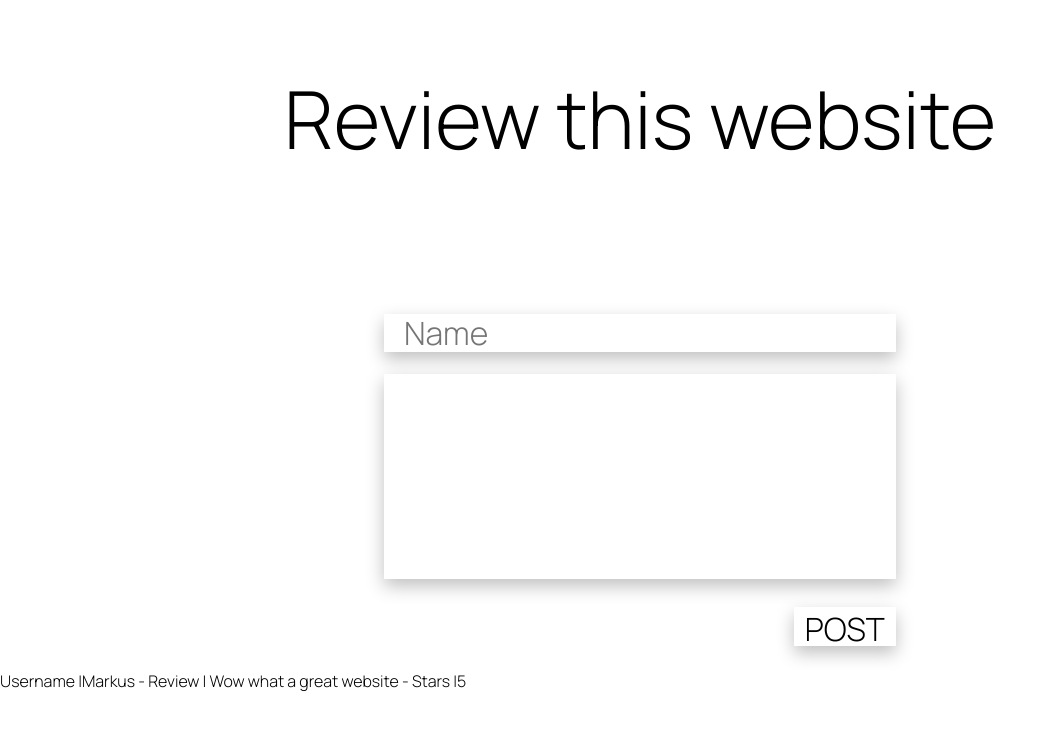
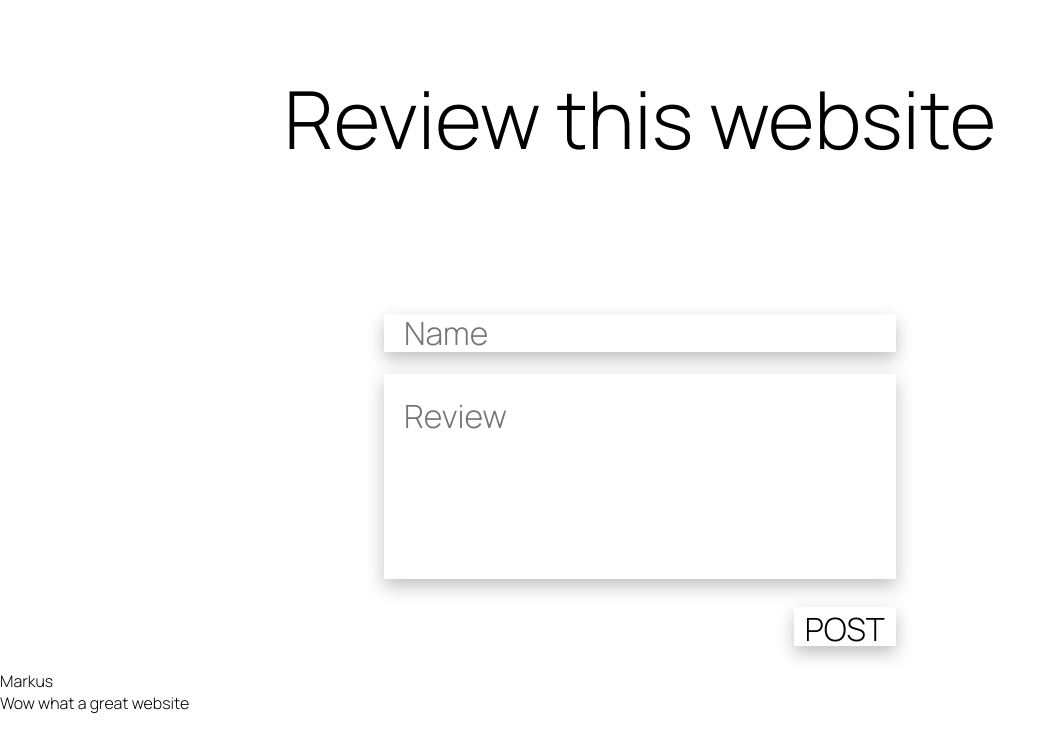
Before and after one commit to maguzzz/Make-a-Review, a PHP site: page / in a window 1280 px wide. Shown: the top 753 px of the page, without its empty margins (0-1056 px from the left). Run offline with PHP 8.4, Linux system fonts and the light colour scheme; data comes from the database, SQL or seed files in the repository; data that the repository does not hold is empty.

Commit message:
Displaying users in card

```diff
--- a/index.php
+++ b/index.php
@@ -4,11 +4,10 @@ $conn = mysqli_connect("localhost", "root", "", "review");
 
 $userName = $_POST["name"] ?? "";
 $userReview = $_POST["review"] ?? "";
-$userRating = 5;
 
 if (!empty($userName) && !empty($userReview)) {
 
-    $sql = "INSERT INTO tb_reviews (userName, review, rating) VALUES ('$userName', '$userReview', '$userRating')";
+    $sql = "INSERT INTO tb_reviews (userName, review, postDate) VALUES ('$userName', '$userReview', DATE_FORMAT(NOW(), '%d-%m-%Y'))";
 
     if ($conn->query($sql) === true) {
         echo "[New review created successfully]<br>";
@@ -38,11 +37,12 @@ if (!empty($userName) && !empty($userReview)) {
         <h1 class="title">Review this website</h1>
         <div class="reviewStars"></div>
         <form action="index.php" method="post">
-            <input id="inputBoxes" class="nameInput"  placeholder="Name" type="text" name="name" required><br>
-            <textarea id="inputBoxes" class="reviewInput" maxlength="200" type="text" name="review" placeholder ="Review" required> </textarea><br>
+            <input id="inputBoxes" class="nameInput"  placeholder="Name" maxlength = "15" type="text" name="name" required><br>
+            <textarea id="inputBoxes" class="reviewInput" maxlength="200" type="text" name="review" placeholder ="Review" required></textarea><br>
             <input class="submitButton" type="submit" value="POST">
         </form>
     </div>
+
 </body>
 </html>
 
@@ -54,11 +54,15 @@ if ($conn) {
     $dbData = $conn->query($sql);
     if ($dbData->num_rows > 0) {
         while ($person = $dbData->fetch_assoc()) {
-            echo "Username |" . $person["userName"] . " - Review | " . $person["review"] . " - Stars |" . $person["rating"] . "<br>";
+            echo "<div class ='reviewPost'>
+                        <div class='postDate'>". $person["postDate"] ." </div>
+                        <div class='postNameAndDate'>" . $person['userName'] . "</div>
+                        <div class ='postReview'> <a>". $person["review"] ."</a></div>
+                  </div>";
         }
-
+        echo "<div class ='bottomSpacing'></div>";
     } else {
-        echo "[No reviews found]<br>";
+        echo "<h1 class='noDataError'>[NO DATA FOUND]</h1>";
     }
 }
 
```
